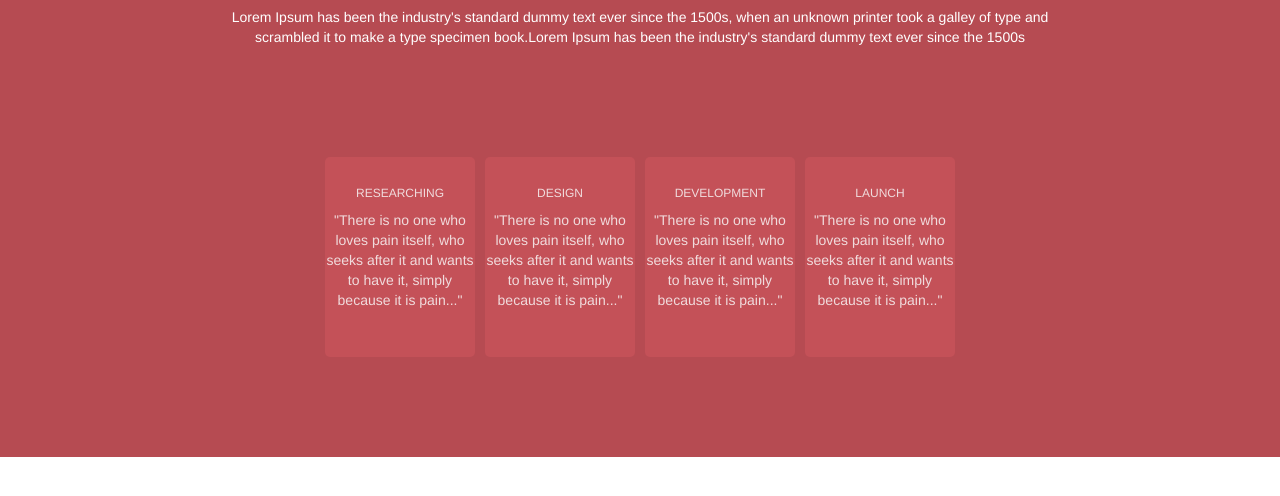
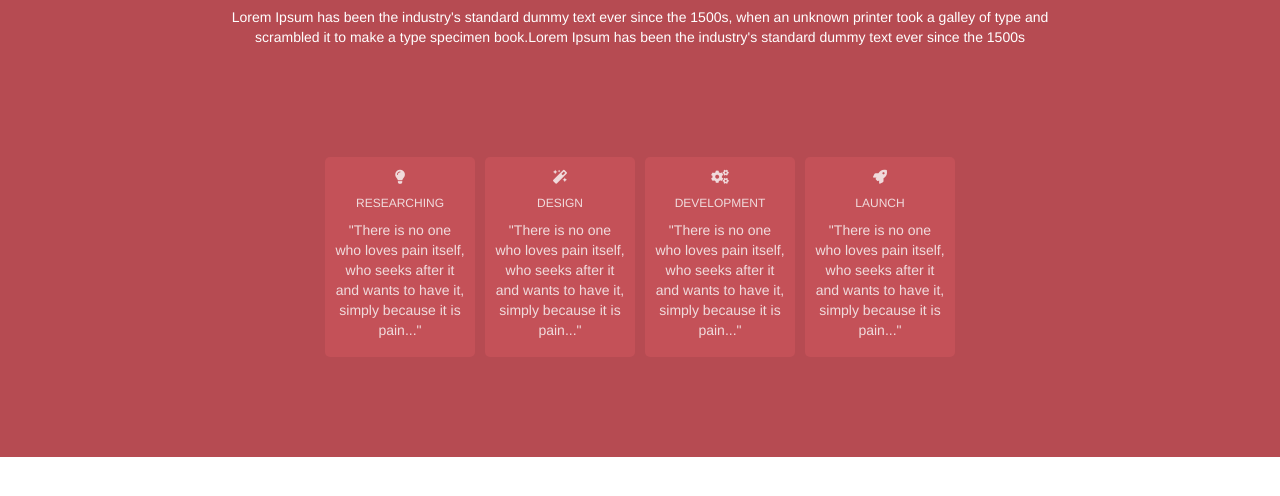
Before and after one commit to lisset2012/WEB1010FinalTest, a plain HTML site: page index.html in a window 1280 px wide. Shown: the part 186-682 px from the top of the page. Drawn offline with nearby package versions, Linux system fonts and the light colour scheme; a web font is replaced by a local one.

Commit message:
Another commit

```diff
--- a/css/base.css
+++ b/css/base.css
@@ -244,6 +244,8 @@ li:hover{
     text-align: center;
 
     margin: 0px 10px 0px 0px;
+    padding: 10px;
+    color: white;
 
   }
   .service1 h6 {
@@ -253,6 +255,7 @@ li:hover{
 .service1 p {
     color: white;
 }
+
 .service2 {
     border-radius: 5px;
     background-color: rgb(200, 83, 90);
@@ -266,6 +269,7 @@ li:hover{
     text-align: center;
     color: white;
     margin: 0px 10px 0px 0px;
+    padding: 10px;
   }
 
   .service2 h6 {
@@ -289,6 +293,7 @@ li:hover{
     text-align: center;
     color: white;
     margin: 0px 10px 0px 0px;
+    padding: 10px;
   }
 
   .service3 h6 {
@@ -312,6 +317,7 @@ li:hover{
     text-align: center;
     color: white;
     margin: 0px;
+    padding: 10px;
   }
 
   .service4 h6 {
--- a/index.html
+++ b/index.html
@@ -9,6 +9,7 @@
   <link rel="stylesheet" href="https://cdnjs.cloudflare.com/ajax/libs/font-awesome/4.7.0/css/font-awesome.css">
   <link rel="stylesheet" href="https://fonts.googleapis.com/css?family=Damion">
   <link href="https://fonts.googleapis.com/css?family=Lato" rel="stylesheet">
+  <link rel="stylesheet" href="https://use.fontawesome.com/releases/v5.0.13/css/all.css" integrity="sha384-DNOHZ68U8hZfKXOrtjWvjxusGo9WQnrNx2sqG0tfsghAvtVlRW3tvkXWZh58N9jp" crossorigin="anonymous">
   <!-- <link rel="stylesheet" href="base.css"> -->
   <link rel="stylesheet" href="css/base.css">
 
@@ -96,12 +97,12 @@
 
     <div class="services">
                 <div class="service1">
-                  <i class="far fa-magic"></i>
+                    <i class="fas fa-lightbulb"></i>
                   <h6>RESEARCHING</h6>
                   <p>"There is no one who loves pain itself, who seeks after it and wants to have it, simply because it is pain..."</p>
                 </div>
                 <div class="service2">
-                  <i class="far fa-magic"></i>
+                    <i class="fas fa-magic"></i>
                   <h6>DESIGN</h6>
                   <p>"There is no one who loves pain itself, who seeks after it and wants to have it, simply because it is pain..."</p>
                 </div>
```
